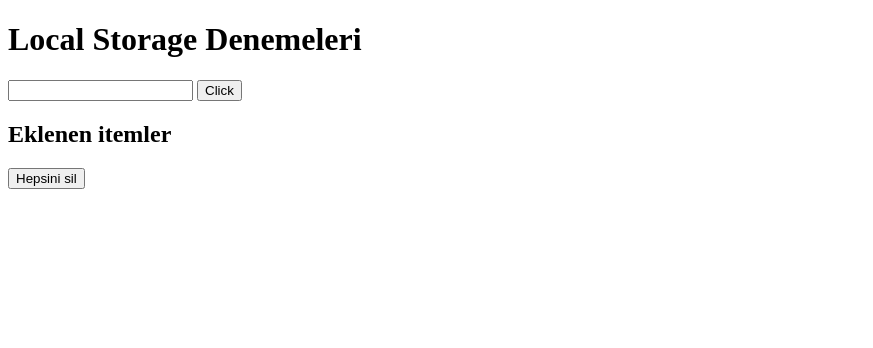
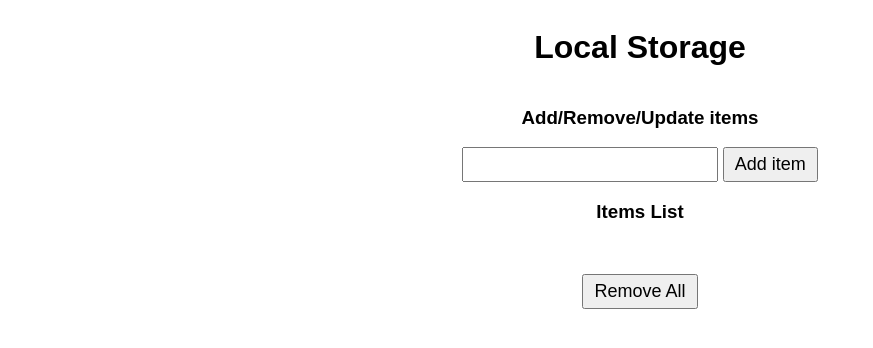
Before and after one commit to burak432/localStorage_deneme, a plain HTML site: page index.html in a window 1280 px wide. Shown: the whole page, without its empty margins (0-873 px from the left). Drawn offline with Linux system fonts and the light colour scheme.

Commit message:
5 | added a screenshot

```diff
--- a/index.html
+++ b/index.html
@@ -12,17 +12,17 @@
 <body>
 
     <div class="container">
-        <h1>Local Storage Denemeleri</h1>
+        <h1>Local Storage</h1>
+        <h3>Add/Remove/Update items</h3>
         <form id="myForm">
             <input type="text" id="input1">
-            <button id="btnEkle" type="submit">Click</button>
+            <button id="btnEkle" type="submit">Add item</button>
         </form>
-        <h2>Eklenen itemler</h2>
+        <h3>Items List</h3>
         <ul id="liste">
         </ul>
-        <button id="btnSil">Hepsini sil</button>
+        <button id="btnSil">Remove All</button>
     </div>
-
     <script src="script.js"></script>
 </body>
 
--- a/style.css
+++ b/style.css
@@ -0,0 +1,24 @@
+* {
+  box-sizing: border-box;
+  font-family: Arial, Helvetica, sans-serif;
+}
+
+ul {
+  list-style: none;
+  text-transform: uppercase;
+  text-align: center;
+  padding: 0;
+}
+
+.container {
+  display: flex;
+  flex-direction: column;
+  justify-content: center;
+  align-items: center;
+}
+
+button,
+input {
+    padding : 5px 10px;
+    font-size: 18px;
+}
```
Also changed, not shown: localstorage.jpg (added), 1 other file.
